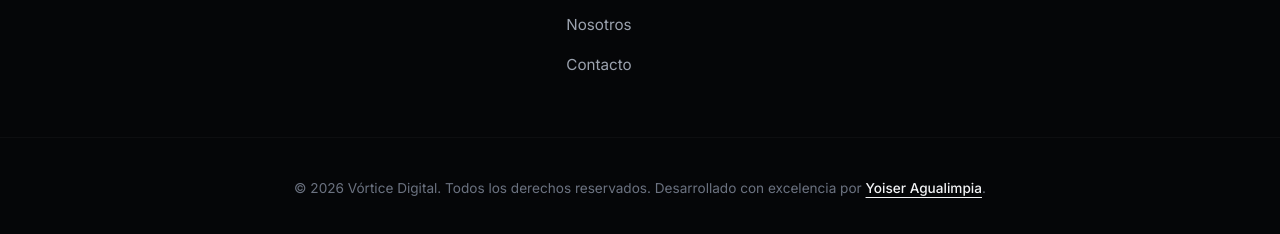
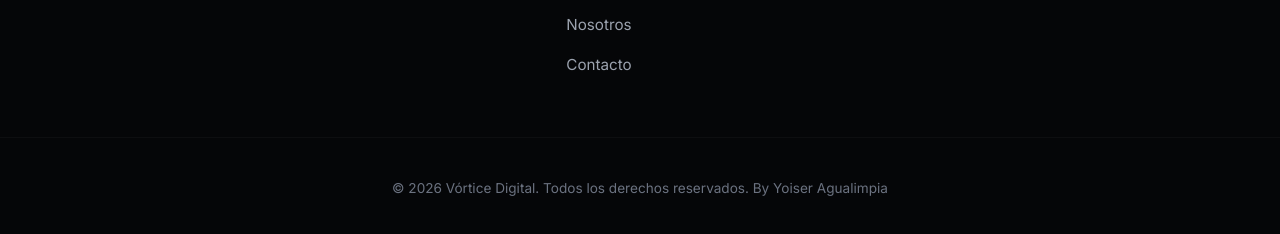
Before and after one commit to Yoiser16/VorticeDigital, a plain HTML site: page index.html in a window 1280 px wide. Shown: the part 5260-5494 px from the top of the page. Drawn offline with Linux system fonts and the light colour scheme.

Commit message:
chore: simplificar firma de autor a texto plano

```diff
--- a/index.html
+++ b/index.html
@@ -397,7 +397,7 @@
             </div>
         </div>
         <div class="footer-bottom">
-            <p>&copy; 2026 Vórtice Digital. Todos los derechos reservados. Desarrollado con excelencia por <a href="https://www.linkedin.com/in/yoiseragualimpia/" target="_blank" rel="noopener noreferrer" class="credit-link">Yoiser Agualimpia</a>.</p>
+            <p>&copy; 2026 Vórtice Digital. Todos los derechos reservados. By Yoiser Agualimpia</p>
         </div>
     </footer>
 
```
